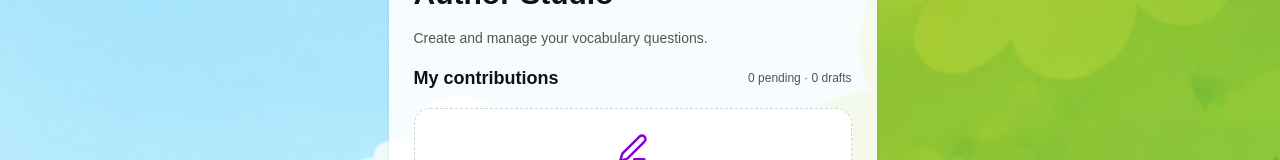
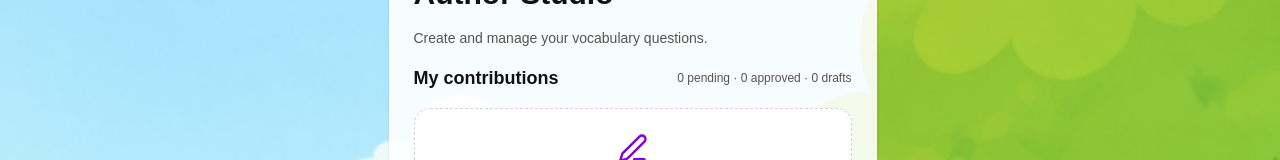
Before and after one commit to Eiron1427/vocab-app, a Next.js app: page /author-studio in a window 1280 px wide. Shown: the part 205-365 px from the top of the page. Built offline with nearby package versions, Linux system fonts and the light colour scheme.

Commit message:
V1.6-2 Author Studio Optimization

```diff
--- a/components/author/author-studio.tsx
+++ b/components/author/author-studio.tsx
@@ -9,6 +9,7 @@ import {
     CATEGORIES,
     type Category,
     type QuestionInput,
+    type Contribution,
 } from "@/types/app-state";
 import {
     panelStyle,
@@ -24,14 +25,43 @@ const empty: QuestionInput = {
 };
 type View = "dashboard" | "edit" | "preview" | "submitted";
 
+const contributionStatus: Record<
+    Contribution["status"],
+    { label: string; className: string; description: string }
+> = {
+    draft: {
+        label: "Draft",
+        className: "bg-stone-100 text-stone-700",
+        description: "Not submitted",
+    },
+    submitted: {
+        label: "Pending",
+        className: "bg-amber-100 text-amber-900",
+        description: "Saved locally; awaiting approval",
+    },
+    approved: {
+        label: "Approved",
+        className: "bg-green-100 text-green-800",
+        description: "Approved contribution",
+    },
+};
+
 export default function AuthorStudio() {
     const { state, ready } = useAppState();
     const [view, setView] = useState<View>("dashboard");
     const [form, setForm] = useState<QuestionInput>(empty);
     const [error, setError] = useState("");
     const [notice, setNotice] = useState("");
-    const submitted = state.contributions.filter(
+    const pendingCount = state.contributions.filter(
         (item) => item.status === "submitted",
+    ).length;
+
+    const approvedCount = state.contributions.filter(
+        (item) => item.status === "approved",
+    ).length;
+
+    const draftCount = state.contributions.filter(
+        (item) => item.status === "draft",
     ).length;
     function go(next: View) {
         setError("");
@@ -138,8 +168,7 @@ export default function AuthorStudio() {
                             <div className="mb-4 flex flex-wrap items-center justify-between gap-2">
                                 <h2 className="text-lg font-bold">My contributions</h2>
                                 <p className="text-xs text-stone-600">
-                                    {submitted} pending ·{" "}
-                                    {state.contributions.length - submitted} drafts
+                                    {pendingCount} pending · {approvedCount} approved · {draftCount} drafts
                                 </p>
                             </div>
                             {!state.contributions.length ? (
@@ -164,18 +193,16 @@ export default function AuthorStudio() {
                                             className="rounded-2xl border border-stone-200 bg-white p-4"
                                         >
                                             <span
-                                                className={`rounded-full px-2 py-1 text-xs font-bold ${item.status === "draft" ? "bg-stone-100 text-stone-700" : "bg-amber-100 text-amber-900"}`}
+                                                className={`rounded-full px-2 py-1 text-xs font-bold ${contributionStatus[item.status].className
+                                                    }`}
                                             >
-                                                {item.status === "draft" ? "Draft" : "Pending"}
+                                                {contributionStatus[item.status].label}
                                             </span>
                                             <p className="mt-3 wrap-break-word font-bold">
                                                 {item.question}
                                             </p>
                                             <p className="mt-2 text-xs text-stone-600">
-                                                {item.category} ·{" "}
-                                                {item.status === "submitted"
-                                                    ? "Saved locally; not verified"
-                                                    : "Not submitted"}
+                                                {item.category} · {contributionStatus[item.status].description}
                                             </p>
                                             {item.status === "draft" && (
                                                 <button
--- a/models/app-state.ts
+++ b/models/app-state.ts
@@ -69,7 +69,7 @@ export class AppStateModel {
                         typeof item.answer === "string" &&
                         item.answer.length <= 100 &&
                         CATEGORIES.some((category) => category === item.category) &&
-                        (item.status === "draft" || item.status === "submitted") &&
+                        (item.status === "draft" || item.status === "submitted" || item.status === "approved") &&
                         typeof item.createdAt === "string" &&
                         Number.isFinite(Date.parse(item.createdAt)) &&
                         typeof item.updatedAt === "string" &&
--- a/services/author-service.ts
+++ b/services/author-service.ts
@@ -3,7 +3,7 @@ import { LocalRepository } from "../repositories/local-repository";
 import type { Contribution, QuestionInput } from "../types/app-state";
 export class AuthorService {
     constructor(private readonly repository: LocalRepository) { }
-    save(input: QuestionInput, status: Contribution["status"]): void {
+    save(input: QuestionInput, status: "draft" | "submitted"): void {
         const model = new QuestionModel(input);
         const error = model.validate();
         if (error) throw new Error(error);
@@ -12,11 +12,11 @@ export class AuthorService {
             const existing = state.contributions.find(
                 (entry) => entry.id === item.id,
             );
-            if (existing?.status === "submitted") return state; // Double submit cannot create duplicates.
+            if (existing?.status === "submitted" || existing?.status === "approved") { return state; } // Double submit cannot create duplicates.
             const duplicate = state.contributions.some(
                 (entry) =>
                     entry.id !== item.id &&
-                    entry.status === "submitted" &&
+                    (entry.status === "submitted" || entry.status === "approved") &&
                     QuestionModel.fingerprint(entry) === QuestionModel.fingerprint(item),
             );
             if (duplicate) {
--- a/types/app-state.ts
+++ b/types/app-state.ts
@@ -17,7 +17,7 @@ export interface QuestionInput {
     answer: string;
 }
 export interface Contribution extends QuestionInput {
-    status: "draft" | "submitted";
+    status: "draft" | "submitted" | "approved";
     createdAt: string;
     updatedAt: string;
 }
```
